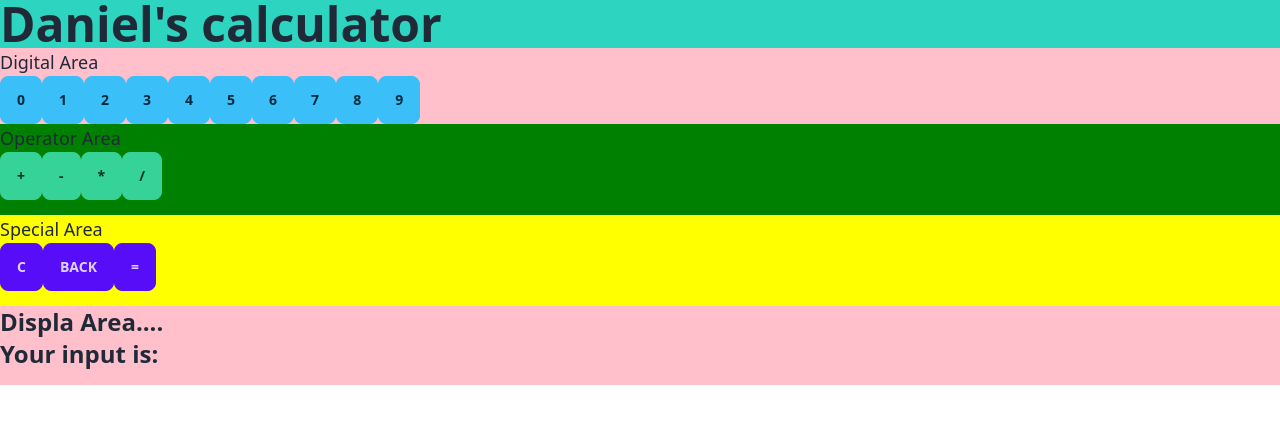
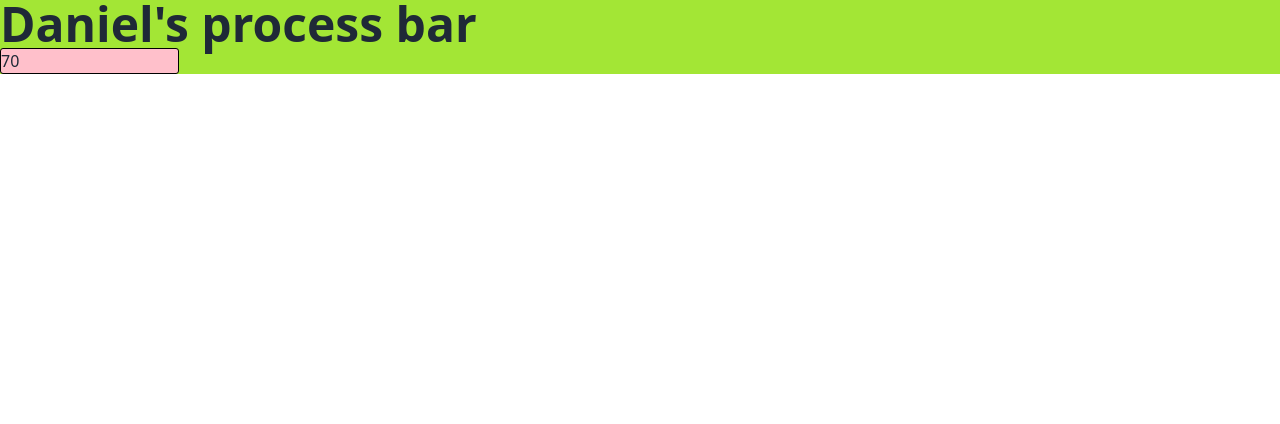
Before and after one commit to zjian107-su/Angular-Akasha1729, an Angular app: page / in a window 1280 px wide. Shown: the top 424 px of the page. Built offline with nearby package versions, Linux system fonts and the light colour scheme.

Commit message:
✨ update: complete exercise - process bar

```diff
--- a/src/app/app.component.html
+++ b/src/app/app.component.html
@@ -46,4 +46,5 @@
 <!-- 08/26/2023 -->
 <!-- <app-login-form></app-login-form> -->
 <!-- <app-traffic-light></app-traffic-light> -->
-<app-calculator></app-calculator>
+<!-- <app-calculator></app-calculator> -->
+<app-process-bar></app-process-bar>
--- a/src/app/app.module.ts
+++ b/src/app/app.module.ts
@@ -28,6 +28,7 @@ import { StringComponent } from './components/string/string.component';
 import { LoginFormComponent } from './components/login-form/login-form.component';
 import { TrafficLightComponent } from './components/traffic-light/traffic-light.component';
 import { CalculatorComponent } from './components/calculator/calculator.component';
+import { ProcessBarComponent } from './components/process-bar/process-bar.component';
 
 @NgModule({
   declarations: [
@@ -56,6 +57,7 @@ import { CalculatorComponent } from './components/calculator/calculator.componen
     LoginFormComponent,
     TrafficLightComponent,
     CalculatorComponent,
+    ProcessBarComponent,
   ],
   imports: [BrowserModule, AppRoutingModule, FormsModule, ReactiveFormsModule],
   providers: [],
--- /dev/null
+++ b/src/app/components/process-bar/process-bar.component.css
@@ -0,0 +1,9 @@
+.bar {
+  border: 1px solid #000;
+  border-radius: 3px;
+  background-color: pink
+}
+
+.halfLength {
+  width: 50%;
+}
--- /dev/null
+++ b/src/app/components/process-bar/process-bar.component.html
@@ -0,0 +1,9 @@
+<div class="bg-lime-400">
+  <h1>Daniel's process bar</h1>
+
+  <div class="w-64">
+    <div class="bar" [style.width.%]="width">
+      {{width}}
+    </div>
+  </div>
+</div>
--- /dev/null
+++ b/src/app/components/process-bar/process-bar.component.ts
@@ -0,0 +1,44 @@
+import { Component } from '@angular/core';
+
+@Component({
+  selector: 'app-process-bar',
+  templateUrl: './process-bar.component.html',
+  styleUrls: ['./process-bar.component.css'],
+})
+export class ProcessBarComponent {
+  width = 0;
+  timer: any;
+
+  run() {
+    console.log('run');
+    this.timer = setInterval(() => {
+      this.width = (this.width + 10) % 110;
+      console.log(this.width);
+    }, 1000);
+  }
+
+  ngOnInit() {
+    console.log('init');
+    this.run();
+  }
+
+  ngOnDestroy() {
+    console.log('destroy');
+    clearInterval(this.timer);
+    this.timer = undefined;
+  }
+
+  toggle() {
+    console.log('toggle');
+    if (this.timer == undefined) {
+      this.run();
+    } else if (this.timer != undefined) {
+      clearInterval(this.timer);
+      this.timer = undefined;
+    }
+  }
+
+  getWidth(): string {
+    return this.width.toString();
+  }
+}
```
Also changed, not shown: 1 other file (tests, documents, lock files or other folders).
